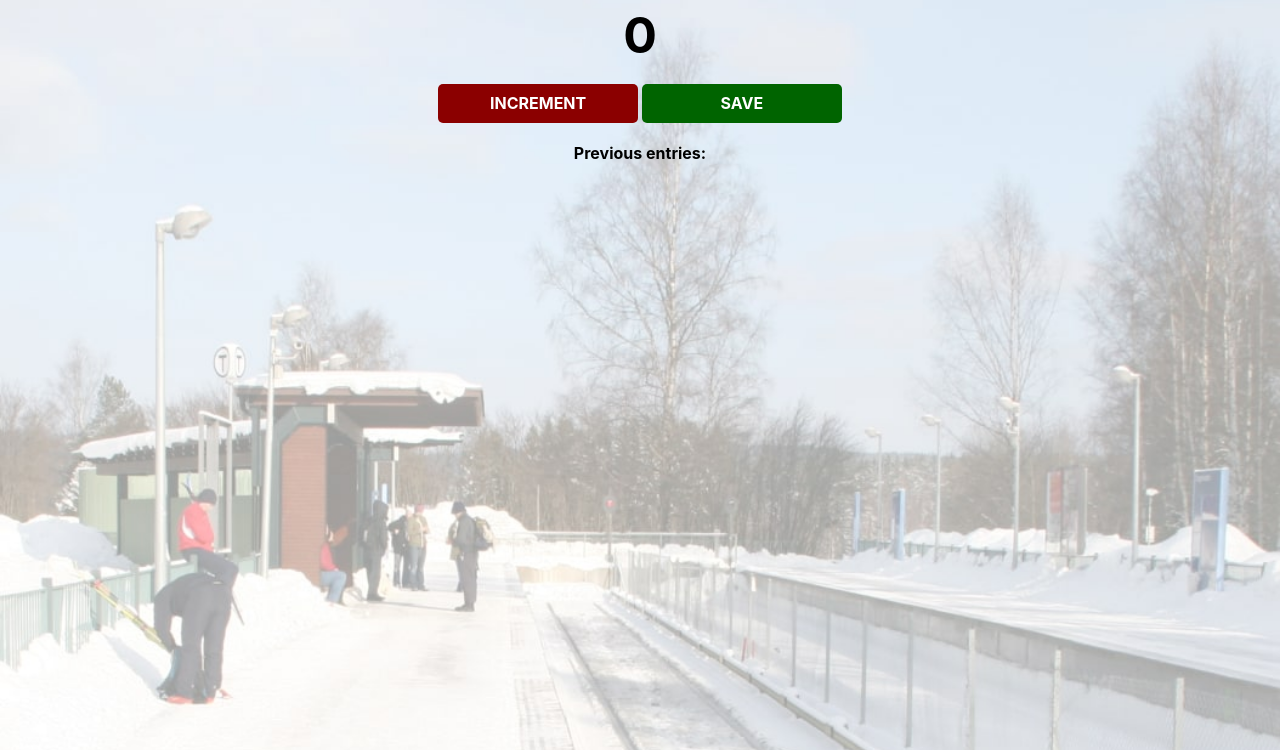
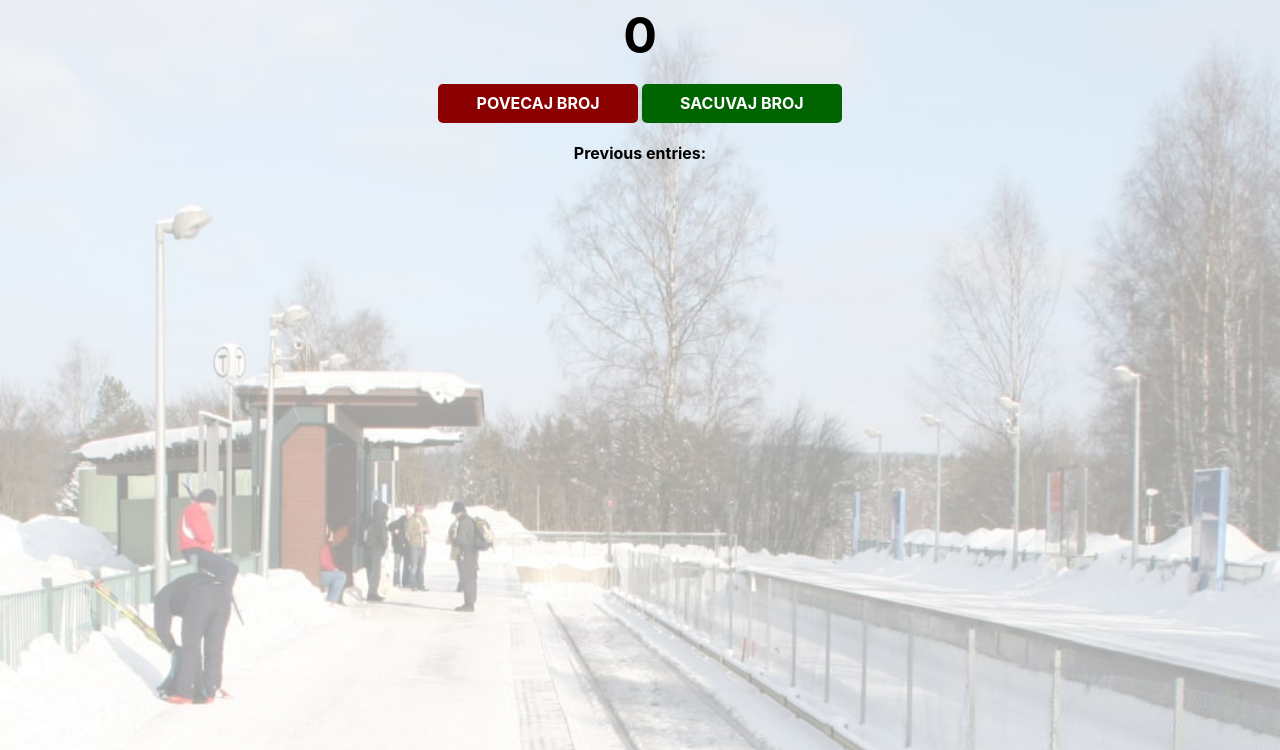
Before and after one commit to SturmPeter/passage_counter, a website built with Vite: page index.html in a window 1280 px wide. Shown: the part 50-800 px from the top of the page. Built offline with nearby package versions, Linux system fonts and the light colour scheme.

Commit message:
Update index.html

```diff
--- a/index.html
+++ b/index.html
@@ -5,8 +5,8 @@
     <body>
         <h1>People entered:</h1>
         <h2 id="count-el">0</h2>
-        <button id="increment-btn" onclick="increment()">INCREMENT</button>
-        <button id="save-btn" onclick="save()">SAVE</button>
+        <button id="increment-btn" onclick="increment()">POVECAJ BROJ</button>
+        <button id="save-btn" onclick="save()">SACUVAJ BROJ</button>
         <p id="save-el">Previous entries: </p>
         <script src="index.js">
             nnerText
```
